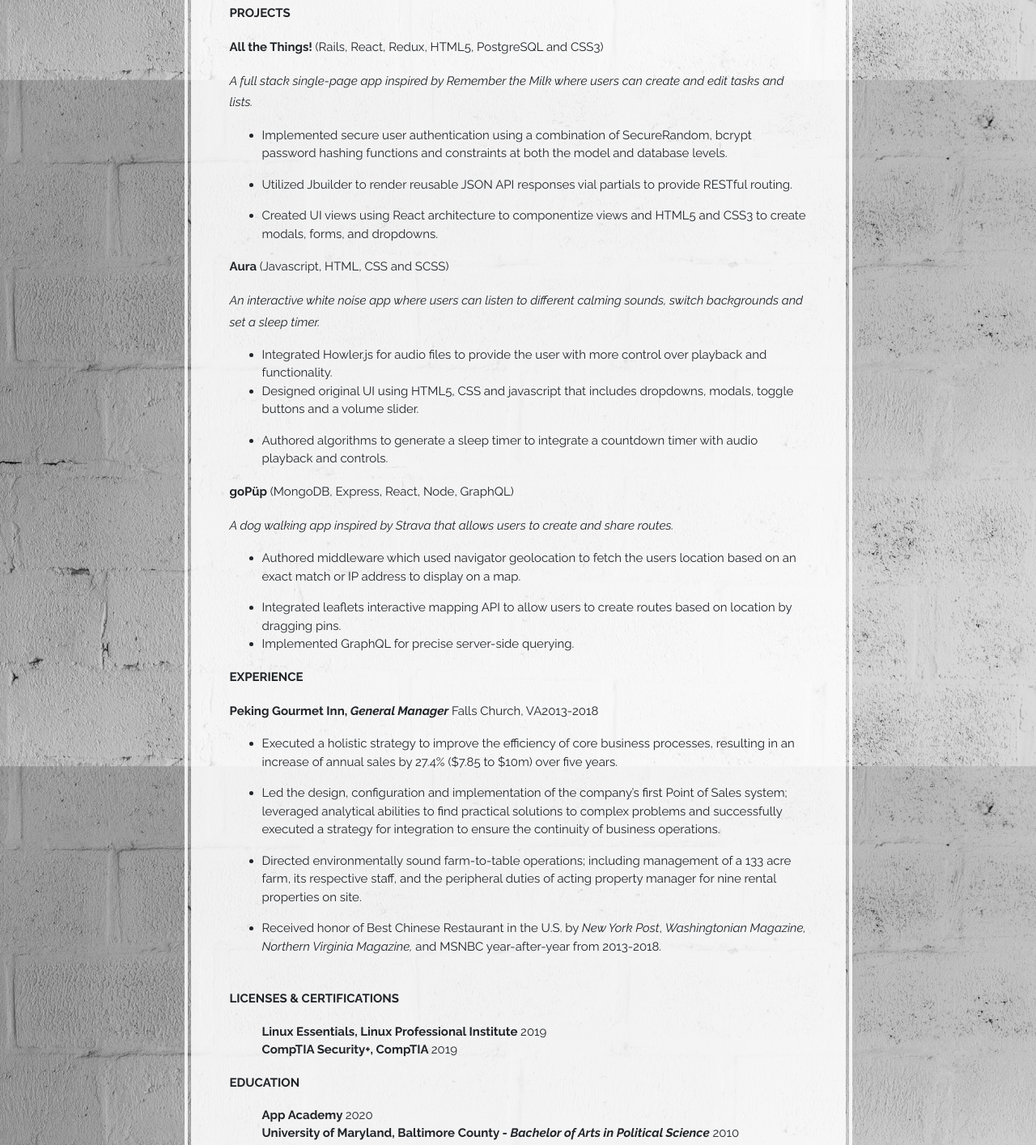
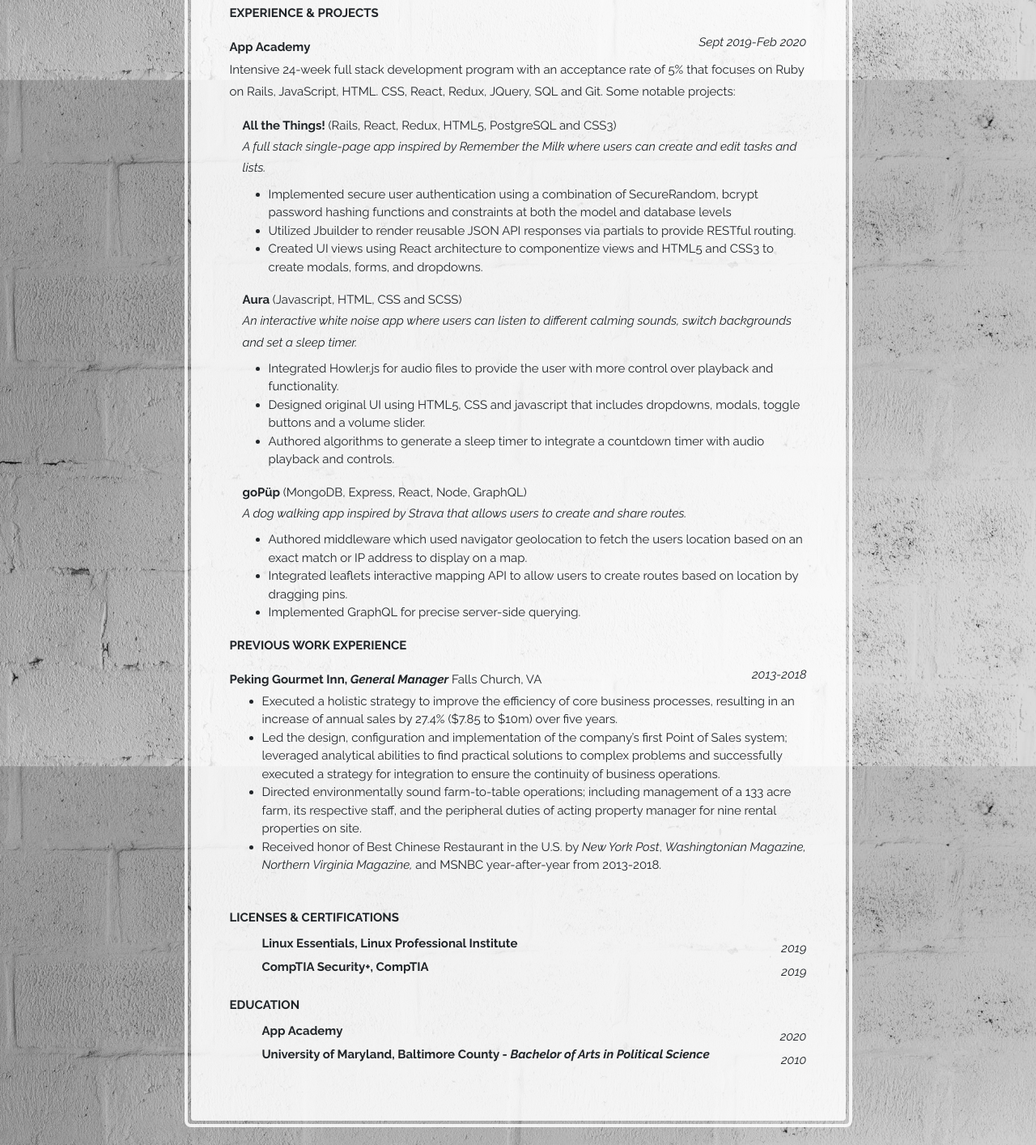
Before and after one commit to lee025/Portfolio, a website: page resume.html in a window 1280 px wide. Shown: the part 749-2163 px from the top of the page at 81% size. Drawn offline with nearby package versions, Linux system fonts and the light colour scheme.

Commit message:
Resume Updated and Styled, Portfolio btn removed

```diff
--- a/resume.html
+++ b/resume.html
@@ -81,7 +81,7 @@
     </nav>
 
       <div class="resume-btn">
-        <a class="btn btn-primary btn-xl1" href="https://drive.google.com/file/d/1vI3o985xf6pny1x8XFGjt9vOjFg5SWJd/view?usp=sharing">Resume</a>
+        <a class="btn btn-primary btn-xl1" href="https://drive.google.com/file/d/1GkHGGQyM7tBiaerewK62MCY0X9RmZGjP/view?usp=sharing">Resume</a>
       </div>
 
     <section class="cta2">
@@ -102,74 +102,74 @@
               <p><strong>SKILLS </strong></p>
               <p>React, Redux, Ruby, Rails, Javascript, jQuery, SQL, Git, HTML5, CSS3, Docker, MongoDB, PostgreSQL, Apollo, GraphQL,
                 Express, Node, Heroku</p>
-              <p><strong>PROJECTS</strong></p>
-              <p><strong>All the Things! </strong>(Rails, React, Redux, HTML5, PostgreSQL and CSS3)
-                <!-- <a href="https://all-the-things-00.herokuapp.com/#/"><strong>Live Site</strong></a><strong> |</strong><a
-                  href="https://github.com/lee025/All-the-Things"><strong>Github</strong></a> -->
+              <p><strong>EXPERIENCE &amp; PROJECTS</strong></p>
+              <p><strong>App Academy </strong><em class="right-align-1">Sept 2019-Feb 2020</em></p>
+              <p class="remove-margin-top">Intensive 24-week full stack development program with an acceptance rate of 5% that focuses on Ruby on Rails,
+                JavaScript, HTML. CSS, React, Redux, JQuery, SQL and Git. Some notable projects:&nbsp;</p>
+
+              <p class="section-1"><strong>All the Things! </strong>(Rails, React, Redux, HTML5, PostgreSQL and CSS3)
+                <!-- <a href="https://all-the-things-00.herokuapp.com/#/"><strong>Live Site</strong></a><strong> |</strong><a href="https://github.com/lee025/All-the-Things"><strong>Github</strong></a></p> -->
+              <br /><em>A full stack single-page app inspired by Remember the Milk where users can create and edit tasks and lists.</em>
               </p>
-              <p><em>A full stack single-page app inspired by Remember the Milk where users can create and edit tasks and lists.</em></p>
-              <ul>
-                <li>Implemented secure user authentication using a combination of SecureRandom, bcrypt password hashing functions and constraints at both the model and database levels.</li>
+              <ul class="section-2 remove-margin-top">
+                <li>Implemented secure user authentication using a combination of SecureRandom, bcrypt password hashing functions and
+                  constraints at both the model and database levels</li>
+                <li>Utilized Jbuilder to render reusable JSON API responses via partials to provide RESTful routing.</li>
+                <li>Created UI views using React architecture to componentize views and HTML5 and CSS3 to create modals, forms, and
+                  dropdowns.</li>
               </ul>
-              <ul>
-                <li>Utilized Jbuilder to render reusable JSON API responses vial partials to provide RESTful routing.</li>
+
+              <p class="section-1"><strong>Aura </strong>(Javascript, HTML, CSS and SCSS)
+                <!-- <a href="https://aura-js.herokuapp.com/"><strong>Live Site</strong></a><strong> | </strong><a href="https://github.com/lee025/Aura"><strong>Github</strong></a></p> -->
+              <br/><em>An interactive white noise app where users can listen to different calming sounds, switch backgrounds and set a
+                  sleep timer.</em></p>
+              <ul class="section-2 remove-margin-top">
+                <li>Integrated Howler.js for audio files to provide the user with more control over playback and functionality.</li>
+                <li>Designed original UI using HTML5, CSS and javascript that includes dropdowns, modals, toggle buttons and a volume
+                  slider.</li>
+                <li>Authored algorithms to generate a sleep timer to integrate a countdown timer with audio playback and controls.
+                </li>
               </ul>
-              <ul>
-                <li>Created UI views using React architecture to componentize views and HTML5 and CSS3 to create modals, forms, and dropdowns.</li>
-              </ul>
-              <p><strong>Aura </strong>(Javascript, HTML, CSS and SCSS)
-                <!-- <a href="https://aura-js.herokuapp.com/"> <strong>Live Site</strong></a><strong> | </strong><a href="https://github.com/lee025/Aura"><strong>Github</strong></a> -->
-              </p>
-              <p><em>An interactive white noise app where users can listen to different calming sounds, switch backgrounds and set a
-                  sleep timer.</em></p>
-              <ul>
-                <li>Integrated Howler.js for audio files to provide the user with more control over playback and functionality.</li>
-                <li>Designed original UI using HTML5, CSS and javascript that includes dropdowns, modals, toggle buttons and a volume slider.</li>
-              </ul>
-              <ul>
-                <li>Authored algorithms to generate a sleep timer to integrate a countdown timer with audio playback and controls.</li>
-              </ul>
-              <p><strong>goP&uuml;p </strong>(MongoDB, Express, React, Node, GraphQL)
-                <!-- <a href="https://gopup.herokuapp.com/#/login"><strong>Live Site</strong></a><strong> | </strong><a
-                  href="https://github.com/corina-s/goPup"><strong>Github</strong></a> -->
-              </p>
-              <p><em>A dog walking app inspired by Strava that allows users to create and share routes.</em></p>
-              <ul>
-                <li>Authored middleware which used navigator geolocation to fetch the users location based on an exact match or IP address to display on a map.</li>
-              </ul>
-              <ul>
+
+              <p class="section-1"><strong>goP&uuml;p </strong>(MongoDB, Express, React, Node, GraphQL)
+                <!-- <a href="https://gopup.herokuapp.com/#/login"><strong>Live Site</strong></a><strong> | </strong><a href="https://github.com/corina-s/goPup"><strong>Github</strong></a></p> -->
+              <br/><em>A dog walking app inspired by Strava that allows users to create and share routes.</em></p>
+              <ul class="section-2 remove-margin-top">
+                <li>Authored middleware which used navigator geolocation to fetch the users location based on an exact match or IP
+                  address to display on a map.</li>
                 <li>Integrated leaflets interactive mapping API to allow users to create routes based on location by dragging pins.
                 </li>
                 <li>Implemented GraphQL for precise server-side querying.</li>
               </ul>
-              <p><strong>EXPERIENCE</strong></p>
-              <p><strong>Peking Gourmet Inn, </strong><strong><em>General Manager</em></strong> Falls Church, VA2013-2018</p>
-              <ul>
-                <li>Executed a holistic strategy to improve the efficiency of core business processes, resulting in an increase of annual
-                sales by 27.4% ($7.85 to $10m) over five years.</li>
-              </ul>
-              <ul>
+              <p><strong>PREVIOUS WORK EXPERIENCE</strong></p>
+              <p><strong>Peking Gourmet Inn, </strong><strong><em>General Manager</em></strong> Falls Church, VA <em class="right-align-1">2013-2018</em></p>
+              <ul class="remove-margin-top">
+                <li>Executed a holistic strategy to improve the efficiency of core business processes, resulting in an increase of
+                  annual
+                  sales by 27.4% ($7.85 to $10m) over five years.</li>
+
                 <li>Led the design, configuration and implementation of the company&rsquo;s first Point of Sales system;
-                  leveraged analytical abilities to find practical solutions to complex problems and successfully executed a strategy for integration to ensure the continuity of business operations.</li>
-              </ul>
-              <ul>
-                <li>Directed environmentally sound farm-to-table operations; including management of a 133 acre farm, its respective staff, and the peripheral duties of acting property manager for nine rental properties on site.</li>
-              </ul>
-              <ul>
+                  leveraged analytical abilities to find practical solutions to complex problems and successfully executed a strategy
+                  for integration to ensure the continuity of business operations.</li>
+
+                <li>Directed environmentally sound farm-to-table operations; including management of a 133 acre farm, its respective
+                  staff, and the peripheral duties of acting property manager for nine rental properties on site.</li>
+
                 <li>Received honor of Best Chinese Restaurant in the U.S. by <em>New York Post</em>, <em>Washingtonian Magazine,
                     Northern Virginia Magazine,</em> and MSNBC year-after-year from 2013-2018.</li>
               </ul>
 
               <br />
               <p><strong>LICENSES &amp; CERTIFICATIONS</strong></p>
-              <ul class="remove-bullets">
-                <li><strong>Linux Essentials, Linux Professional Institute </strong>2019</li>
-                <li><strong>CompTIA Security+, CompTIA </strong>2019</li>
+              <ul class="remove-bullets remove-margin-top">
+                <li><strong>Linux Essentials, Linux Professional Institute </strong><em class="right-align-2">2019</em></li>
+                <li><strong>CompTIA Security+, CompTIA </strong><em class="right-align-2">2019</em></li>
               </ul>
               <p><strong>EDUCATION</strong></p>
-              <ul class="remove-bullets">
-                <li><strong>App Academy </strong> 2020</li>
-                <li><strong> University of Maryland, Baltimore County - <em>Bachelor of Arts in Political Science</em></strong> 2010</li>
+              <ul class="remove-bullets remove-margin-top">
+                <li><strong>App Academy </strong><em class="right-align-2">2020</em></li>
+                <li><strong> University of Maryland, Baltimore County - <em>Bachelor of Arts in Political Science</em></strong><em class="right-align-2">2010</em>
+                </li>
               </ul>
 
 <!-- &nbsp; -->
@@ -246,7 +246,7 @@
                     <li><a href="https://github.com/lee025?tab=overview&from=2020-01-01&to=2020-01-31"><i class="fab fa-github"></i></a></li>
                     <li><a href="https://www.linkedin.com/in/deborah-lee-5a7a4828/"><i class="fab fa-linkedin"></i></a></li>
                     <!--<li><i class="far fa-folder"></i></li> -->
-                    <li><a href="https://frosty-noether-31425b.netlify.com/"><i class="fas fa-folder"></i></a></li>
+                    <!-- <li><a href="https://frosty-noether-31425b.netlify.com/"><i class="fas fa-folder"></i></a></li> -->
                     <li><a href="https://angel.co/deborah-lee-27"><i class="fab fa-angellist"></i></a></li>
                     <!-- <li><i class="fas fa-envelope-open"></i></li> -->
                     <li><a href="mailto: lee025@gmail.com"><i class="far fa-envelope-open"></i></a></li>
--- a/scss/_global.scss
+++ b/scss/_global.scss
@@ -61,6 +61,28 @@
   }
 }
 
+.section-1 {
+  padding-left: 1rem;
+}
+
+.section-2 {
+  padding-left: 3rem;
+}
+
+.right-align-1 {
+  display: flex;
+  flex-direction: column;
+  text-align: right;
+  margin-top: -2rem;
+}
+
+.right-align-2 {
+  display: flex;
+  flex-direction: column;
+  text-align: right;
+  margin-top: -1rem;
+}
+
 .bg-faded {
   background-color: fade-out($white, 0.15);
 }
--- a/scss/_store.scss
+++ b/scss/_store.scss
@@ -28,6 +28,10 @@
 
 .remove-bullets {
   list-style-type: none;
+}
+
+.remove-margin-top {
+  margin-top: -0.5rem;
 }
 
 .contact-icons {
```
Also changed, not shown: css/business-casual.css, css/business-casual.min.css.
